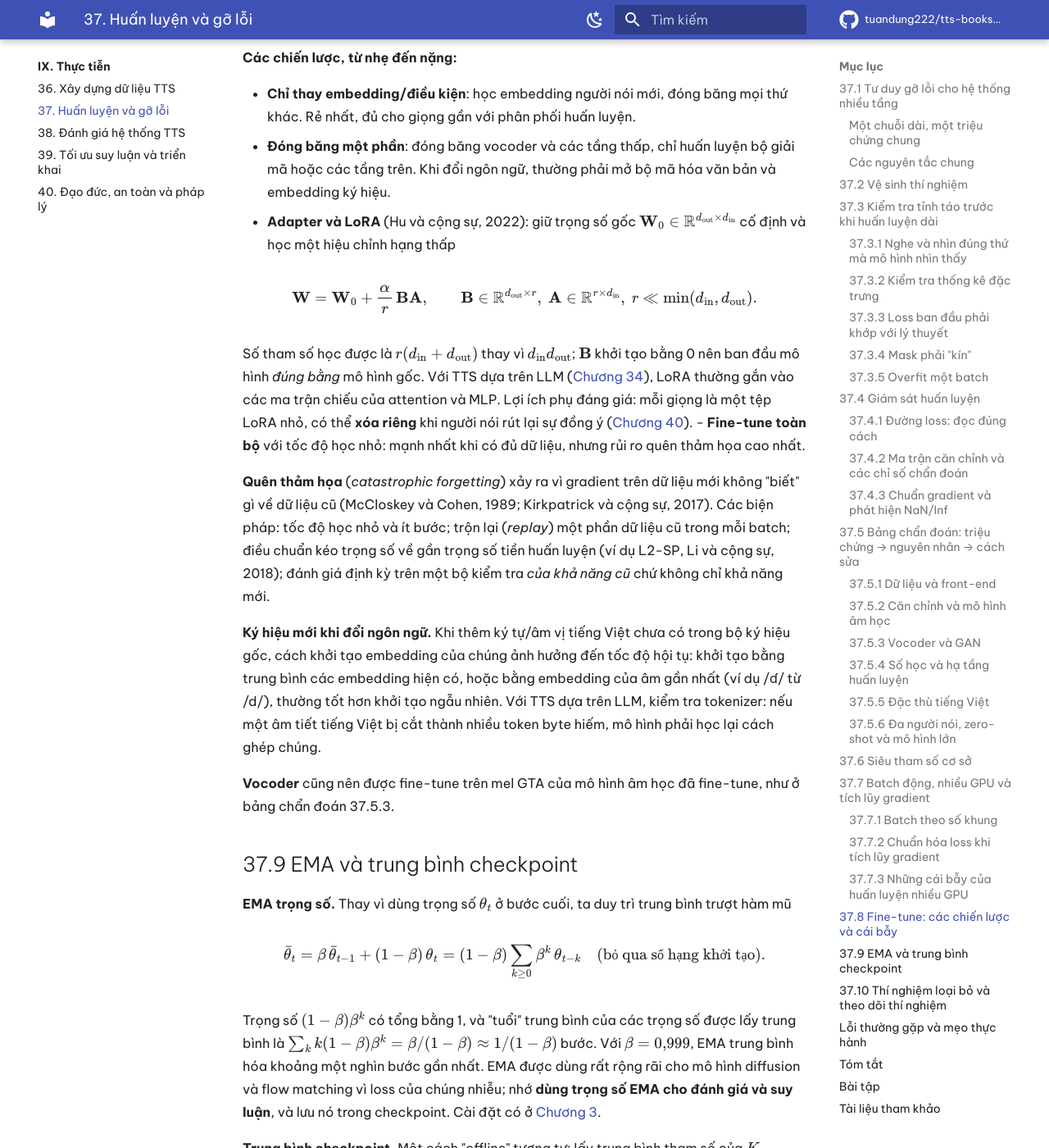
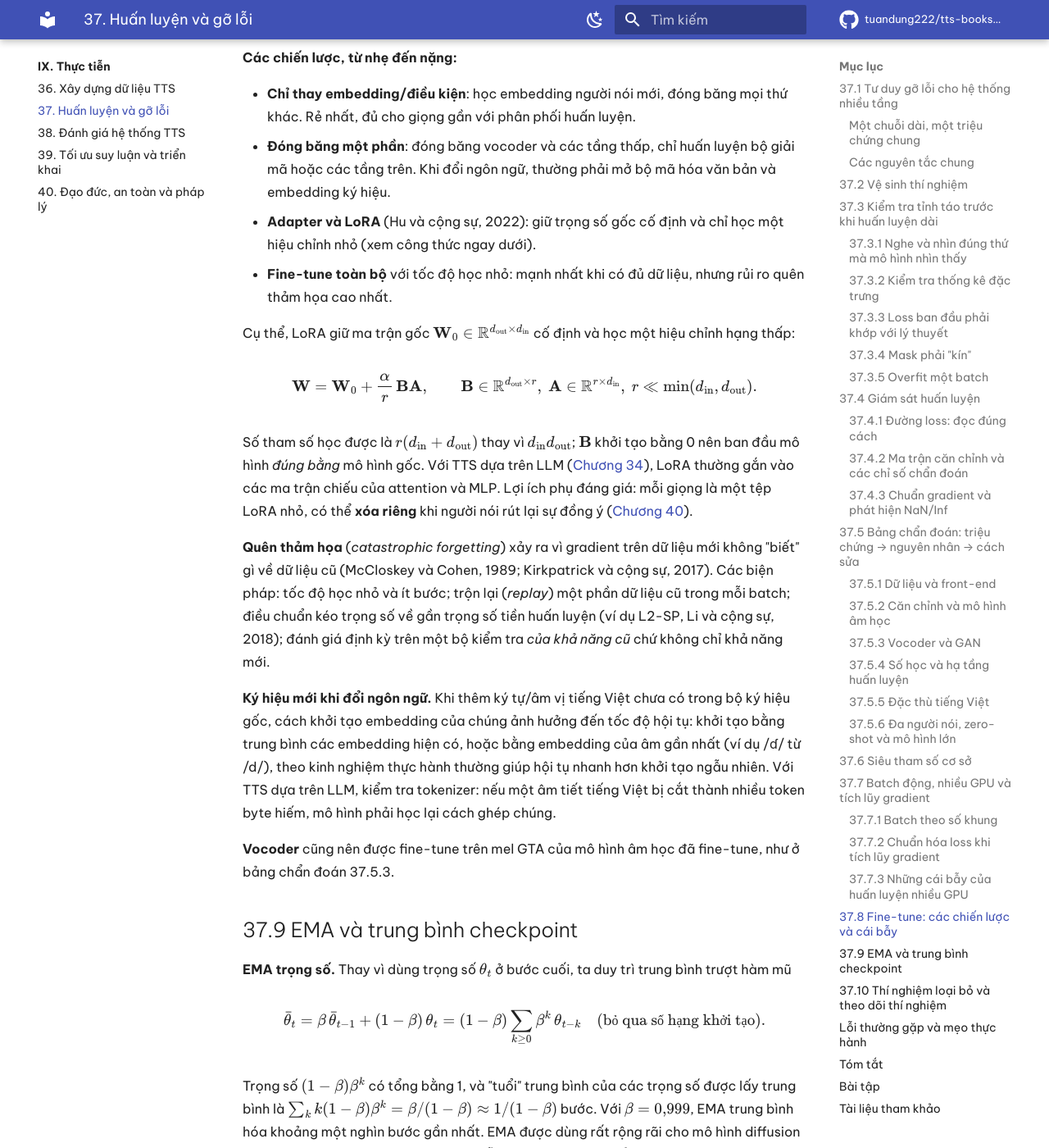
Before and after one commit to tuandung222/tts-books-2026, an MkDocs documentation site: the page built from docs/phan-9-thuc-tien/ch37-huan-luyen-va-debug.md, in a window 1280 px wide and 1400 px high, scrolled down 21275 px. Shown: the whole window at 82% size. Built offline with MkDocs 1.6.1 and Material for MkDocs 9.7.7, drawn with Linux system fonts in a browser that asks for light colours; comment, search, counter and statistics services are not loaded.

Commit message:
WIP: bản thảo các chương đang biên soạn
Co-Authored-By: Claude Opus 5.5 <noreply@anthropic.com>
Claude-Session: https://claude.ai/code/session_01PnSv8GMC4q142v8Kx1mQHm

```diff
--- a/docs/phan-9-thuc-tien/ch37-huan-luyen-va-debug.md
+++ b/docs/phan-9-thuc-tien/ch37-huan-luyen-va-debug.md
@@ -528,18 +528,20 @@ Fine-tune là kịch bản phổ biến nhất với tiếng Việt: lấy một
 
 - **Chỉ thay embedding/điều kiện**: học embedding người nói mới, đóng băng mọi thứ khác. Rẻ nhất, đủ cho giọng gần với phân phối huấn luyện.
 - **Đóng băng một phần**: đóng băng vocoder và các tầng thấp, chỉ huấn luyện bộ giải mã hoặc các tầng trên. Khi đổi ngôn ngữ, thường phải mở bộ mã hóa văn bản và embedding ký hiệu.
-- **Adapter và LoRA** (Hu và cộng sự, 2022): giữ trọng số gốc $\mathbf{W}_0 \in \mathbb{R}^{d_{\text{out}} \times d_{\text{in}}}$ cố định và học một hiệu chỉnh hạng thấp
+- **Adapter và LoRA** (Hu và cộng sự, 2022): giữ trọng số gốc cố định và chỉ học một hiệu chỉnh nhỏ (xem công thức ngay dưới).
+- **Fine-tune toàn bộ** với tốc độ học nhỏ: mạnh nhất khi có đủ dữ liệu, nhưng rủi ro quên thảm họa cao nhất.
+
+Cụ thể, LoRA giữ ma trận gốc $\mathbf{W}_0 \in \mathbb{R}^{d_{\text{out}} \times d_{\text{in}}}$ cố định và học một hiệu chỉnh hạng thấp:
 
 $$
 \mathbf{W} = \mathbf{W}_0 + \frac{\alpha}{r}\, \mathbf{B}\mathbf{A}, \qquad \mathbf{B} \in \mathbb{R}^{d_{\text{out}} \times r},\ \mathbf{A} \in \mathbb{R}^{r \times d_{\text{in}}},\ r \ll \min(d_{\text{in}}, d_{\text{out}}).
 $$
 
-  Số tham số học được là $r(d_{\text{in}} + d_{\text{out}})$ thay vì $d_{\text{in}} d_{\text{out}}$; $\mathbf{B}$ khởi tạo bằng 0 nên ban đầu mô hình *đúng bằng* mô hình gốc. Với TTS dựa trên LLM ([Chương 34](../phan-8-mo-hinh-lon/ch34-he-thong-lai-hien-dai.md)), LoRA thường gắn vào các ma trận chiếu của attention và MLP. Lợi ích phụ đáng giá: mỗi giọng là một tệp LoRA nhỏ, có thể **xóa riêng** khi người nói rút lại sự đồng ý ([Chương 40](ch40-dao-duc-an-toan.md)).
-- **Fine-tune toàn bộ** với tốc độ học nhỏ: mạnh nhất khi có đủ dữ liệu, nhưng rủi ro quên thảm họa cao nhất.
+Số tham số học được là $r(d_{\text{in}} + d_{\text{out}})$ thay vì $d_{\text{in}} d_{\text{out}}$; $\mathbf{B}$ khởi tạo bằng 0 nên ban đầu mô hình *đúng bằng* mô hình gốc. Với TTS dựa trên LLM ([Chương 34](../phan-8-mo-hinh-lon/ch34-he-thong-lai-hien-dai.md)), LoRA thường gắn vào các ma trận chiếu của attention và MLP. Lợi ích phụ đáng giá: mỗi giọng là một tệp LoRA nhỏ, có thể **xóa riêng** khi người nói rút lại sự đồng ý ([Chương 40](ch40-dao-duc-an-toan.md)).
 
 **Quên thảm họa** (*catastrophic forgetting*) xảy ra vì gradient trên dữ liệu mới không "biết" gì về dữ liệu cũ (McCloskey và Cohen, 1989; Kirkpatrick và cộng sự, 2017). Các biện pháp: tốc độ học nhỏ và ít bước; trộn lại (*replay*) một phần dữ liệu cũ trong mỗi batch; điều chuẩn kéo trọng số về gần trọng số tiền huấn luyện (ví dụ L2-SP, Li và cộng sự, 2018); đánh giá định kỳ trên một bộ kiểm tra *của khả năng cũ* chứ không chỉ khả năng mới.
 
-**Ký hiệu mới khi đổi ngôn ngữ.** Khi thêm ký tự/âm vị tiếng Việt chưa có trong bộ ký hiệu gốc, cách khởi tạo embedding của chúng ảnh hưởng đến tốc độ hội tụ: khởi tạo bằng trung bình các embedding hiện có, hoặc bằng embedding của âm gần nhất (ví dụ /ɗ/ từ /d/), thường tốt hơn khởi tạo ngẫu nhiên. Với TTS dựa trên LLM, kiểm tra tokenizer: nếu một âm tiết tiếng Việt bị cắt thành nhiều token byte hiếm, mô hình phải học lại cách ghép chúng.
+**Ký hiệu mới khi đổi ngôn ngữ.** Khi thêm ký tự/âm vị tiếng Việt chưa có trong bộ ký hiệu gốc, cách khởi tạo embedding của chúng ảnh hưởng đến tốc độ hội tụ: khởi tạo bằng trung bình các embedding hiện có, hoặc bằng embedding của âm gần nhất (ví dụ /ɗ/ từ /d/), theo kinh nghiệm thực hành thường giúp hội tụ nhanh hơn khởi tạo ngẫu nhiên. Với TTS dựa trên LLM, kiểm tra tokenizer: nếu một âm tiết tiếng Việt bị cắt thành nhiều token byte hiếm, mô hình phải học lại cách ghép chúng.
 
 **Vocoder** cũng nên được fine-tune trên mel GTA của mô hình âm học đã fine-tune, như ở bảng chẩn đoán 37.5.3.
 
```
